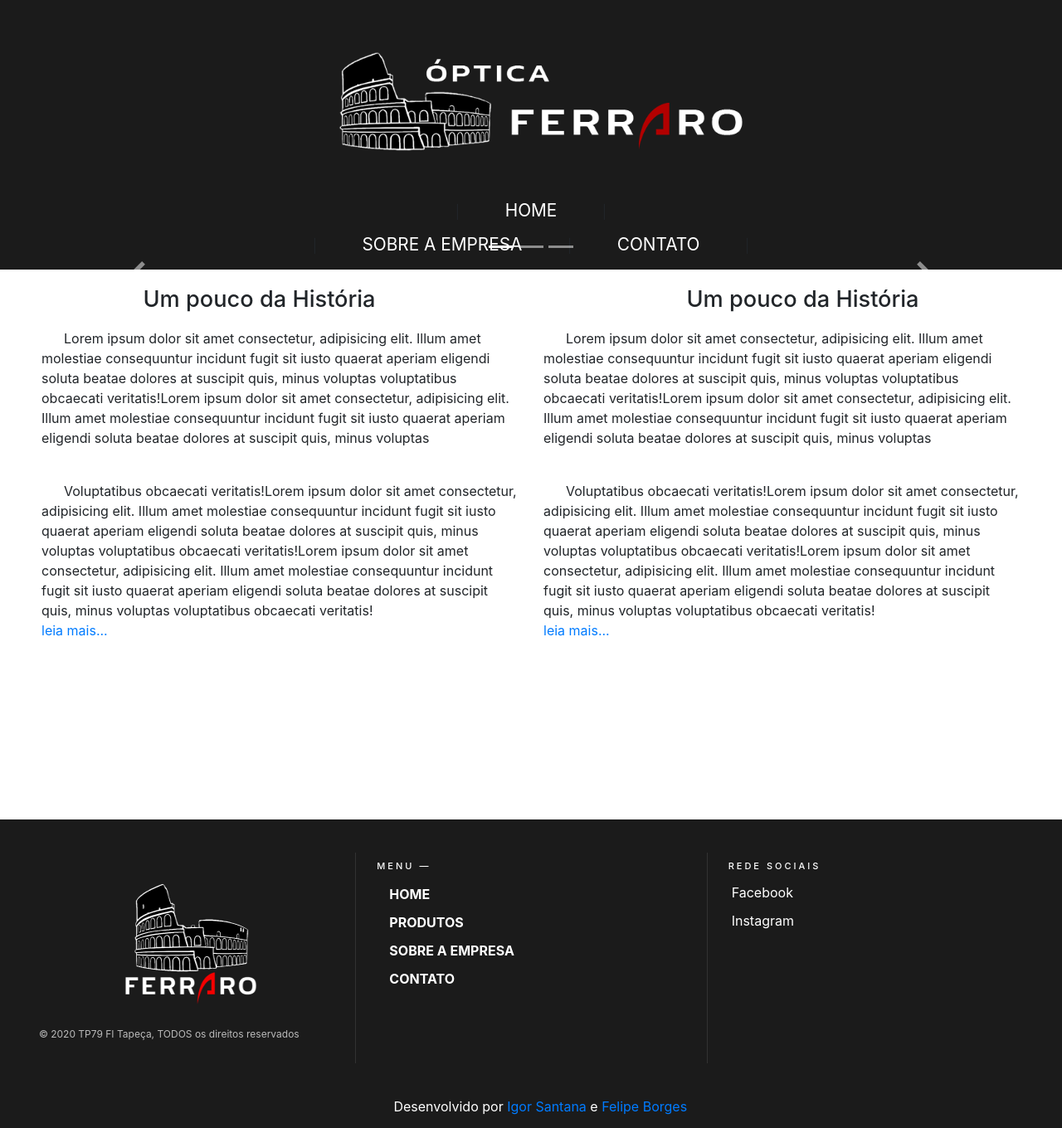
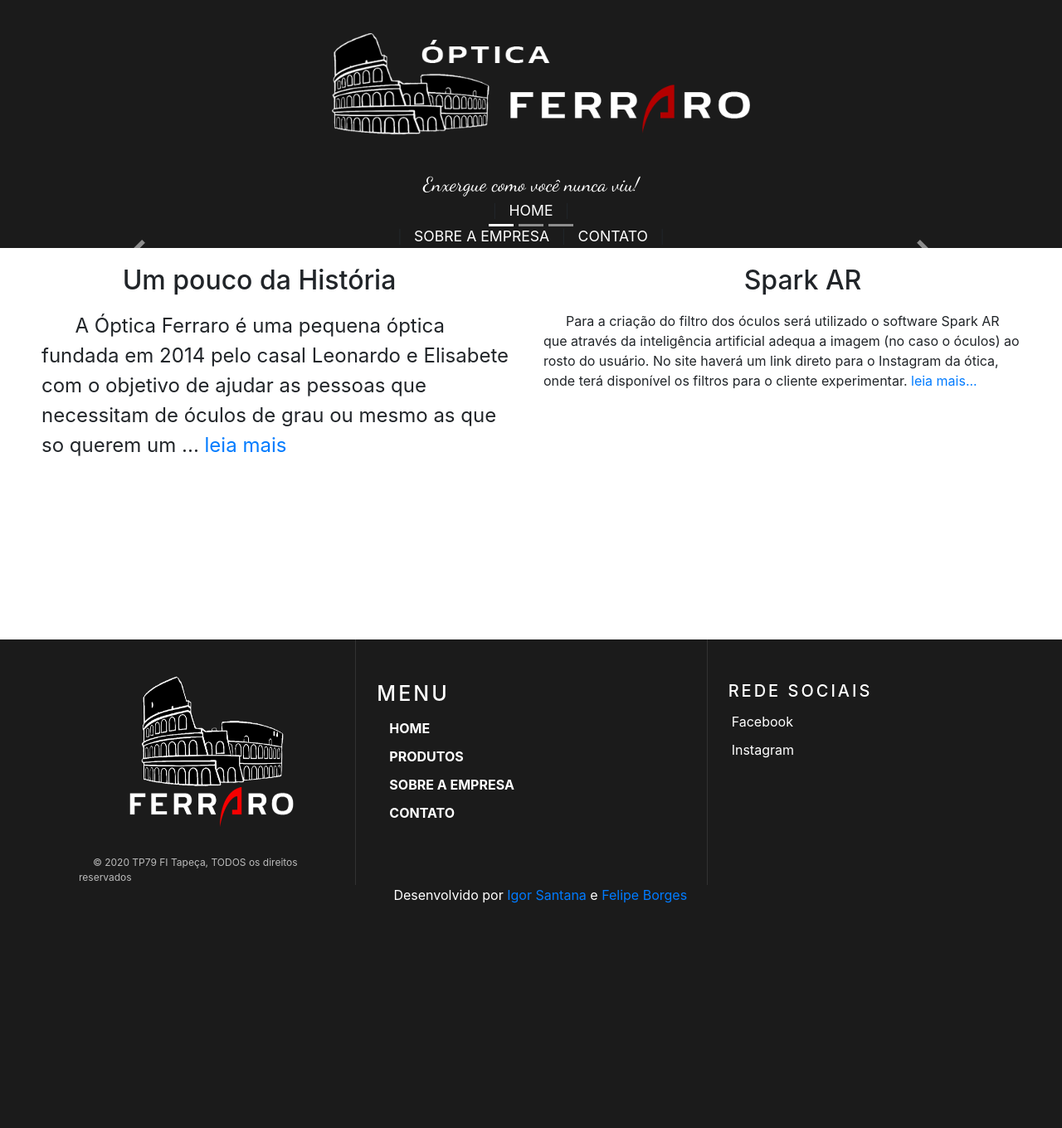
Before and after one commit to IgorTSSantana/vitrine-ferraro, a WordPress theme: template index.php in a window 1280 px wide. Shown: the whole page at 83% size. After the commit the page ends 1089 px from the top, so only its background shows below. Run offline with PHP 8.4 and a stand-in for WordPress, Linux system fonts and the light colour scheme; the site name, menu and one post (Sample post) are stand-ins, and other content is empty; some libraries are stand-ins or nearby versions.

Commit message:
Mudanças 2 - Slogan

```diff
--- a/footer.php
+++ b/footer.php
@@ -3,12 +3,12 @@
                     <footer class="footer-bs">
                     <div class="row">
                         <div class="col-md-4 footer-brand animated fadeInLeft">
-                            <img class="foto-logo" style="width:200px;height:200px;"
+                            <img class="foto-logo" style="width:250px;height:250px;"
                 src="<?php echo get_template_directory_uri() . '/public/img/Logomarca.png' ?>">
                             <p>© 2020 TP79 FI Tapeça, TODOS os direitos reservados</p>
                         </div>
                         <div class="col-md-4 footer-nav animated fadeInUp">
-                            <h4>Menu —</h4>
+                            <h4>Menu</h4>
                             <div class="col-md-6">
                                 <ul class="pages">
                                     <li><a href="<?php echo get_site_url() . '/' ?>">Home</a></li>
--- a/header.php
+++ b/header.php
@@ -43,9 +43,11 @@
     <header>
 
         <div id="area-logo">
-            <img style="width:539px;height:193px;"
+            <img class="imagem-logo" style="width:560px;height:200px;"
                 src="<?php echo get_template_directory_uri() . '/public/img/logo2.png' ?>">
+
         </div>
+        <span class="slogan">Enxergue como você nunca viu!</span>
 
         <div id="area-menu">
            | <a class="menu-link" href="<?php echo get_site_url() . '/' ?>">HOME</a> |
@@ -74,8 +76,5 @@
            | <a class="menu-link" href="<?php echo get_template_directory_uri() . '/sobre' ?>">SOBRE A EMPRESA</a> |
             <a class="menu-link" href="<?php echo get_template_directory_uri() . '/contato' ?>">CONTATO</a> |
 
-
-
         </div>
-
     </header>
--- a/index.php
+++ b/index.php
@@ -55,43 +55,19 @@ $post_destaques = [
     <article class="col-lg-6">
         <h1>Um pouco da História</h1>
         <p class="p-esquerda">
-            Lorem ipsum dolor sit amet consectetur, adipisicing elit.
-            Illum amet molestiae consequuntur incidunt fugit sit iusto quaerat
-            aperiam eligendi soluta beatae dolores at suscipit quis, minus voluptas
-            voluptatibus obcaecati veritatis!Lorem ipsum dolor sit amet consectetur, adipisicing elit.
-            Illum amet molestiae consequuntur incidunt fugit sit iusto quaerat
-            aperiam eligendi soluta beatae dolores at suscipit quis, minus voluptas
-        </p> <br>
-        <p class="p-esquerda">
-            Voluptatibus obcaecati veritatis!Lorem ipsum dolor sit amet consectetur, adipisicing elit.
-            Illum amet molestiae consequuntur incidunt fugit sit iusto quaerat
-            aperiam eligendi soluta beatae dolores at suscipit quis, minus voluptas
-            voluptatibus obcaecati veritatis!Lorem ipsum dolor sit amet consectetur, adipisicing elit.
-            Illum amet molestiae consequuntur incidunt fugit sit iusto quaerat
-            aperiam eligendi soluta beatae dolores at suscipit quis, minus voluptas
-            voluptatibus obcaecati veritatis! <br>
-            <a href="">leia mais...</a>
+            A Óptica Ferraro é uma pequena óptica fundada em 2014 pelo casal Leonardo e Elisabete com o objetivo de
+            ajudar as pessoas que necessitam de óculos de grau ou mesmo as que so querem um ...
+            <a href="">leia mais</a>
         </p>
     </article>
 
     <article class="col-lg-6">
-        <h1>Um pouco da História</h1>
+        <h1>Spark AR</h1>
         <p class="p-direita">
-            Lorem ipsum dolor sit amet consectetur, adipisicing elit.
-            Illum amet molestiae consequuntur incidunt fugit sit iusto quaerat
-            aperiam eligendi soluta beatae dolores at suscipit quis, minus voluptas
-            voluptatibus obcaecati veritatis!Lorem ipsum dolor sit amet consectetur, adipisicing elit.
-            Illum amet molestiae consequuntur incidunt fugit sit iusto quaerat
-            aperiam eligendi soluta beatae dolores at suscipit quis, minus voluptas
-        </p> <br>
-        <p class="p-direita">
-            Voluptatibus obcaecati veritatis!Lorem ipsum dolor sit amet consectetur, adipisicing elit.
-            Illum amet molestiae consequuntur incidunt fugit sit iusto quaerat
-            aperiam eligendi soluta beatae dolores at suscipit quis, minus voluptas
-            voluptatibus obcaecati veritatis!Lorem ipsum dolor sit amet consectetur, adipisicing elit.
-            Illum amet molestiae consequuntur incidunt fugit sit iusto quaerat
-            aperiam eligendi soluta beatae dolores at suscipit quis, minus voluptas
-            voluptatibus obcaecati veritatis! <br>
+        Para a criação do filtro dos óculos será utilizado o software Spark AR que
+        através da inteligência artificial adequa a imagem (no caso o óculos) ao rosto do
+        usuário. No site haverá um link direto para o Instagram da ótica, onde terá disponível
+        os filtros para o cliente experimentar.
             <a href="">leia mais...</a>
         </p>
     </article>
--- a/public/css/footer.css
+++ b/public/css/footer.css
@@ -1,6 +1,6 @@
 .footer-bs {
     background-color: var(--cor-preta);
-    padding: 40px 20px;
+    padding: 0px 20px;
     color: rgba(255, 255, 255, 1.00);
     margin-top: 200px;
     }
@@ -132,3 +132,28 @@
 .foto-logo{
     margin-left: 100px;
 }
+
+.footer-bs .footer-nav ul.pages a:hover {
+    color: rgb(247, 225, 105);
+    text-decoration: none;
+}
+
+.footer-bs .footer-social a:hover {
+    color: rgb(247, 225, 105);
+    text-decoration: none;
+}
+
+.footer-bs .footer-nav h4 {
+    font-size: 25px;
+    margin-top: 40px;
+}
+
+.footer-bs .footer-social h4 {
+    font-size: 20px;
+    margin-top: 40px;
+}
+
+.footer-bs .footer-brand p {
+    padding-left: 65px;
+    margin-bottom: -10px;
+}
--- a/public/css/header.css
+++ b/public/css/header.css
@@ -3,22 +3,30 @@ body {
 }
 
 header {
+
     background: var(--cor-preta);
-    padding: 15px;
     text-align: center;
 }
 
 #area-logo,
 #area-menu {
-    padding: 10px;
+    padding-bottom: 5px;
 }
+
+.slogan {
+    font-family: 'Dancing Script';
+    color: #FFF;
+    font-size: 1.5em;
+
+}
+
 
 .menu-link {
     color: #FFF;
     background: none;
     border: none;
     padding-bottom: 3px;
-    font-size: 1.3em;
+    font-size: 1.1em;
 }
 
 .dropdown-link {
@@ -28,7 +36,7 @@ header {
 }
 
 .dropdown-toggle-split {
-    margin-right: 40px;
+    margin-right: 5px;
 }
 
 .dropdown-link:hover {
@@ -38,6 +46,11 @@ header {
 .dropdown-item {
     width: 0%;
     padding: 0;
+}
+
+.dropdown-toggle::after {
+    border-right: .2em solid transparent;
+    border-left: .2em solid transparent;
 }
 
 .categorias-produtos {
@@ -52,14 +65,14 @@ header {
 
 .botao-produtos {
     font-size: 1.01em;
-    margin: 8px 50px;
+    margin: 8px 10px;
     margin-right: 0px
 }
 
 .menu-link:link,
 .menu-link:visited {
     color: #FFF;
-    margin: 8px 50px;
+    margin: 8px 10px;
 }
 
 .menu-link:hover {
--- a/public/css/index.css
+++ b/public/css/index.css
@@ -1,5 +1,5 @@
 h1{
-    font-size: 1.7em;
+    font-size: 2em;
     padding: 20px 20px 10px 20px;
     text-align: center;
 }
@@ -10,6 +10,7 @@ p{
 
 .p-esquerda {
     margin-left: 50px;
+    font-size: 1.5em;
 }
 
 .p-direita {
```
